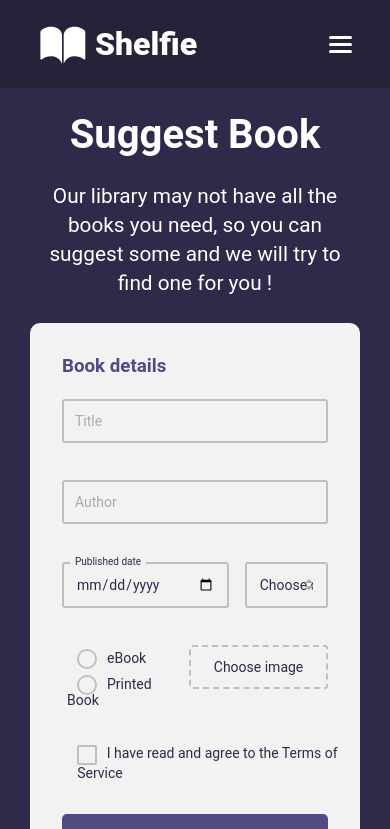
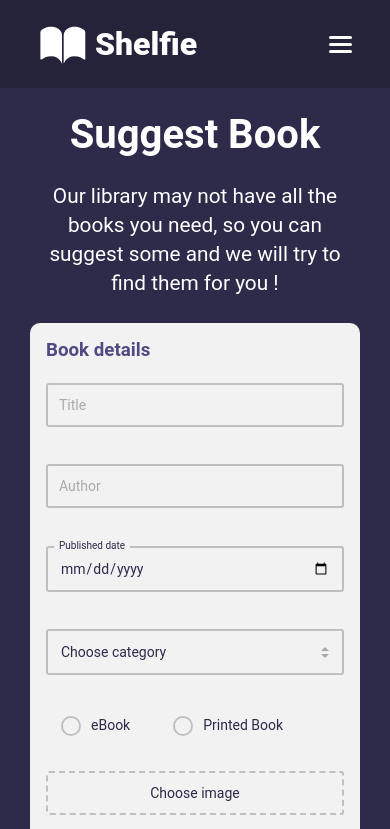
Before and after one commit to lgklsv/shelfie, a React (Vite) app: page /suggest in a window 390 px wide. Shown: the top 829 px of the page. Built offline with nearby package versions, Linux system fonts and the light colour scheme.

Commit message:
feat: create responsive desing for the form component (up to Iphone SE)

```diff
--- a/src/components/BookForm/BookForm.module.scss
+++ b/src/components/BookForm/BookForm.module.scss
@@ -18,6 +18,10 @@
   gap: 1.4rem;
   align-items: center;
 
+  @media (max-width: 500px) {
+    padding: 1rem;
+  }
+
   &__title {
     color: $input-active;
     align-self: flex-start;
@@ -25,21 +29,64 @@
 
   &__split {
     width: 100%;
-    display: flex;
+    display: grid;
+    grid-template-columns: 2fr 1fr;
     gap: 1rem;
+
+    @media (max-width: 730px) {
+      grid-template-columns: 1fr 1fr;
+    }
+    @media (max-width: 580px) {
+      grid-template-columns: 1fr;
+      gap: 1.4rem;
+    }
+  }
+
+  &__split_half {
+    width: 100%;
+    display: grid;
+    grid-template-columns: 1fr 1fr;
+    gap: 1rem;
+
+    @media (max-width: 500px) {
+      grid-template-columns: 1fr;
+      gap: 1.4rem;
+    }
   }
 
   &__radio {
-    width: 80%;
     display: flex;
     flex-direction: column;
     align-items: flex-start;
     justify-content: center;
   }
 
+  &__radio__group {
+    width: 100%;
+    display: flex;
+
+    @media (max-width: 730px) {
+      flex-direction: column;
+      gap: 0.5rem;
+    }
+
+    @media (max-width: 500px) {
+      flex-direction: row;
+    }
+  }
+
   &__checkboxarea {
     width: 100%;
-    margin-left: 1.9rem;
+    padding-left: 1rem;
+
+    @media (max-width: 730px) {
+      padding: 0 0.9rem;
+    }
+
+    @media (max-width: 500px) {
+      padding: 0;
+      padding-left: 0.5rem;
+    }
   }
 
   &__btn {
@@ -49,14 +96,11 @@
 
 .error__message {
   margin-left: 1rem;
-  width: 100%;
-  display: flex;
-  align-items: center;
-  padding: 10px 8px 0 8px;
-  font-size: 12px;
-  background: transparent;
-  color: $red;
-  height: 10px;
+  @include form-error-message;
+
+  @media (max-width: 500px) {
+    margin-left: 0.5rem;
+  }
 }
 
 .error__message:empty {
--- a/src/components/BookForm/BookForm.tsx
+++ b/src/components/BookForm/BookForm.tsx
@@ -99,7 +99,7 @@ class BookForm extends React.Component<BooksFromProps, BookFormState> {
         popup: {
           isVisible: true,
           type: 'error',
-          message: 'All form fields are required',
+          message: 'All form fields are required !',
         },
       }));
       return;
@@ -112,7 +112,7 @@ class BookForm extends React.Component<BooksFromProps, BookFormState> {
       popup: {
         isVisible: true,
         type: 'success',
-        message: 'Your suggestion successfully added!',
+        message: 'Your suggestion successfully added! 🎉',
       },
     }));
   }
@@ -162,9 +162,9 @@ class BookForm extends React.Component<BooksFromProps, BookFormState> {
                 options={bookCategories}
               />
             </div>
-            <div className={styles.form__split}>
+            <div className={styles.form__split_half}>
               <div className={styles.form__radio}>
-                <div>
+                <div className={styles.form__radio__group}>
                   <RadioInput
                     innerRef={this.typeEBookInputRef}
                     name="book-type"
--- a/src/components/HeroSection/HeroSection.tsx
+++ b/src/components/HeroSection/HeroSection.tsx
@@ -18,7 +18,7 @@ class HeroSection extends React.Component<HeroSectionProps> {
             <h2 className={styles.hero__heading}>Suggest book</h2>
             <p className={styles.hero__message}>
               Our library may not have all the books you need, so you can
-              suggest some and we will try to find one for you !
+              suggest some and we will try to find them for you !
             </p>
           </div>
         </div>
--- a/src/components/SuggestedBooks/SuggestedBooks.tsx
+++ b/src/components/SuggestedBooks/SuggestedBooks.tsx
@@ -16,12 +16,16 @@ class SuggestedBooks extends React.Component<BooksListProps> {
     return (
       <section>
         <div className="container">
-          {this.props.books.length > 0 && <h3>Suggested books</h3>}
-          <div className={styles.bookList}>
-            {this.props.books.map((obj: SuggestedBook) => (
-              <BookCard key={obj.title} data={obj} />
-            ))}
-          </div>
+          {this.props.books.length > 0 && (
+            <>
+              <h3>Suggested books</h3>
+              <div className={styles.bookList}>
+                {this.props.books.map((obj: SuggestedBook) => (
+                  <BookCard key={obj.title} data={obj} />
+                ))}
+              </div>
+            </>
+          )}
         </div>
       </section>
     );
--- a/src/components/UI/CheckboxInput/CheckboxInput.module.scss
+++ b/src/components/UI/CheckboxInput/CheckboxInput.module.scss
@@ -44,14 +44,7 @@
   }
 
   .error__message {
-    width: 100%;
-    display: flex;
-    align-items: center;
-    padding: 10px 8px 0 8px;
-    font-size: 12px;
-    background: transparent;
-    color: $red;
-    height: 10px;
+    @include form-error-message;
   }
 
   .error__message:empty {
--- a/src/components/UI/ImageInput/ImageInput.module.scss
+++ b/src/components/UI/ImageInput/ImageInput.module.scss
@@ -2,6 +2,7 @@
 
 .image {
   width: 100%;
+  height: 100%;
   font-size: 14px;
   --field-padding: 12px;
 
@@ -14,10 +15,11 @@
   }
 
   &__label {
+    @include flex-center;
     position: relative;
-    display: block;
     padding: var(--field-padding);
     width: 100%;
+    height: 100%;
     background: $input-bg;
     border: 2px dashed $input-border;
     border-radius: 3px;
@@ -44,13 +46,13 @@
 
     &:before {
       content: '✅';
+      @include flex-center;
       position: absolute;
       top: 0;
       right: 0;
       bottom: 0;
       left: 0;
       color: $input-bg;
-      line-height: 45px;
     }
   }
 }
--- a/src/components/UI/SelectInput/SelectInput.module.scss
+++ b/src/components/UI/SelectInput/SelectInput.module.scss
@@ -22,7 +22,6 @@
     margin-bottom: 5px;
     display: inline-block;
     --field-padding: 13px;
-    width: 50%;
 
     &:after,
     &:before {
@@ -57,14 +56,7 @@
 }
 
 .error__message {
-  width: 100%;
-  display: flex;
-  align-items: center;
-  padding: 10px 8px 0 8px;
-  font-size: 12px;
-  background: transparent;
-  color: $red;
-  height: 10px;
+  @include form-error-message;
 }
 
 .error__message:empty {
--- a/src/components/UI/StyledInput/StyledInput.module.scss
+++ b/src/components/UI/StyledInput/StyledInput.module.scss
@@ -41,14 +41,7 @@
   }
 
   .error__message {
-    width: 100%;
-    display: flex;
-    align-items: center;
-    padding: 10px 8px 0 8px;
-    font-size: 12px;
-    background: transparent;
-    color: $red;
-    height: 10px;
+    @include form-error-message;
   }
 
   .error__message:empty {
--- a/src/theme/_variable.scss
+++ b/src/theme/_variable.scss
@@ -16,3 +16,14 @@ $tablet-width: 1000px;
   justify-content: center;
   align-items: center;
 }
+
+@mixin form-error-message {
+  width: 100%;
+  display: flex;
+  align-items: center;
+  padding: 10px 8px 0 8px;
+  font-size: 12px;
+  background: transparent;
+  color: $red;
+  height: 10px;
+}
```
Also changed, not shown: 1 other file (tests, documents, lock files or other folders).
